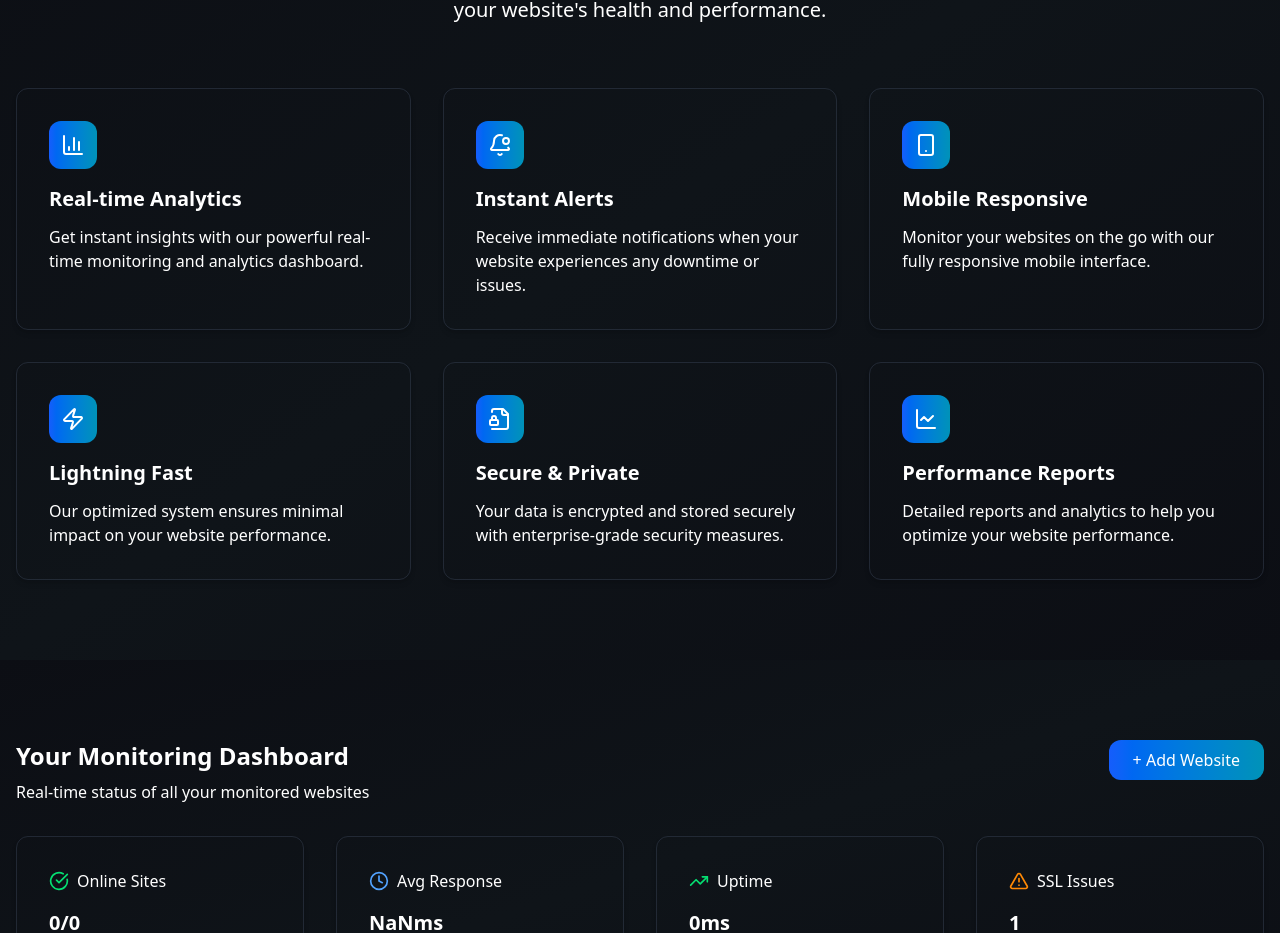
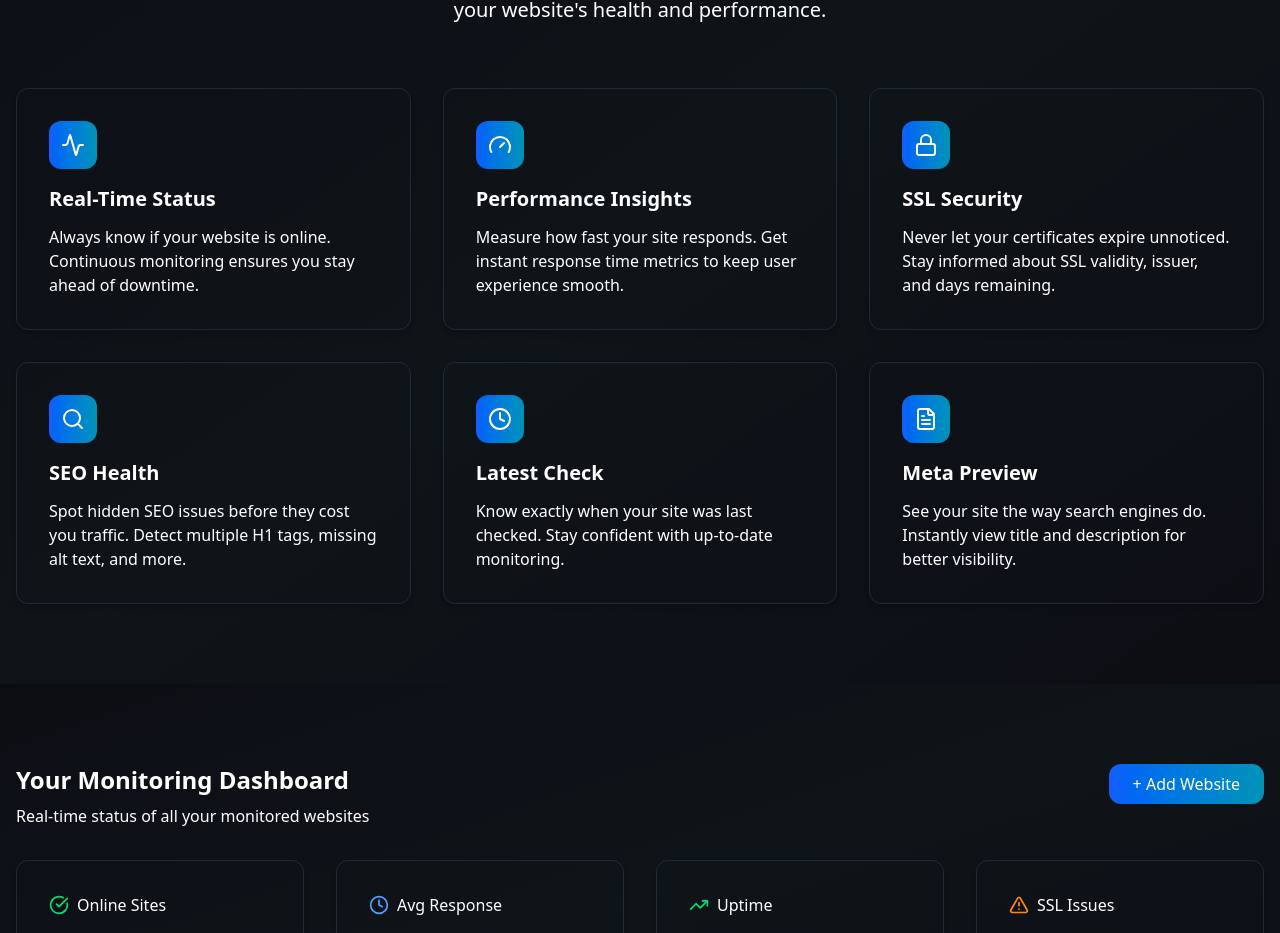
Before and after one commit to Dineshsoni02/WebmonitorV2, a React (Vite) app in the folder frontend/: page / in a window 1280 px wide. Shown: the part 1008-1941 px from the top of the page. Built offline with nearby package versions, Linux system fonts and the light colour scheme.

Commit message:
Feature Section Updated

```diff
--- a/frontend/src/components/BodyComponent.jsx
+++ b/frontend/src/components/BodyComponent.jsx
@@ -1,12 +1,12 @@
 import React, { useEffect, useState } from "react";
 import site_stats from "../assets/site_stats.svg";
 import {
-  ChartColumn,
-  BellDot,
-  Smartphone,
-  Zap,
-  FileLock2,
-  ChartLine,
+  Activity,
+  Gauge,
+  Clock,
+  FileText,
+  Search,
+  Lock,
   CircleCheckBig,
   Clock4,
   TrendingUp,
@@ -254,45 +254,45 @@ const FeaturesSection = () => {
   const features = [
     {
       id: "1",
-      icon: <ChartColumn className="w-6 h-6" />,
-      title: "Real-time Analytics",
+      icon: <Activity className="w-6 h-6" />,
+      title: "Real-Time Status",
       description:
-        "Get instant insights with our powerful real-time monitoring and analytics dashboard.",
+        "Always know if your website is online. Continuous monitoring ensures you stay ahead of downtime.",
     },
     {
       id: "2",
-      icon: <BellDot className="w-6 h-6" />,
-      title: "Instant Alerts",
+      icon: <Gauge className="w-6 h-6" />,
+      title: "Performance Insights",
       description:
-        "Receive immediate notifications when your website experiences any downtime or issues.",
+        "Measure how fast your site responds. Get instant response time metrics to keep user experience smooth.",
     },
     {
       id: "3",
-      icon: <Smartphone className="w-6 h-6" />,
-      title: "Mobile Responsive",
+      icon: <Lock className="w-6 h-6" />,
+      title: "SSL Security",
       description:
-        "Monitor your websites on the go with our fully responsive mobile interface.",
+        "Never let your certificates expire unnoticed. Stay informed about SSL validity, issuer, and days remaining.",
     },
     {
       id: "4",
-      icon: <Zap className="w-6 h-6" />,
-      title: "Lightning Fast",
+      icon: <Search className="w-6 h-6" />,
+      title: "SEO Health",
       description:
-        "Our optimized system ensures minimal impact on your website performance.",
+        "Spot hidden SEO issues before they cost you traffic. Detect multiple H1 tags, missing alt text, and more.",
     },
     {
       id: "5",
-      icon: <FileLock2 className="w-6 h-6" />,
-      title: "Secure & Private",
+      icon: <Clock className="w-6 h-6" />,
+      title: "Latest Check",
       description:
-        "Your data is encrypted and stored securely with enterprise-grade security measures.",
+        "Know exactly when your site was last checked. Stay confident with up-to-date monitoring.",
     },
     {
       id: "6",
-      icon: <ChartLine className="w-6 h-6" />,
-      title: "Performance Reports",
+      icon: <FileText className="w-6 h-6" />,
+      title: "Meta Preview",
       description:
-        "Detailed reports and analytics to help you optimize your website performance.",
+        "See your site the way search engines do. Instantly view title and description for better visibility.",
     },
   ];
 
@@ -414,14 +414,19 @@ const DashboardSection = ({ setShowModal }) => {
               <p className="text-white text-xl font-bold">
                 {websiteList.reduce(
                   (total, website) =>
-                    (total += website?.data?.responseTime.split("ms")[0]),
+                    (total += parseInt(
+                      website?.data?.responseTime.split("ms")[0]
+                    )),
                   0
                 ) / websiteList.length}
                 ms
                 {console.log(
                   websiteList.reduce(
                     (total, website) =>
-                      (total += website?.data?.responseTime.split("ms")[0]),
+                      (total += parseInt(
+                        website?.data?.responseTime.split("ms")[0],
+                        10
+                      )),
                     0
                   ) / websiteList.length
                 )}
--- a/frontend/src/components/WebsiteCard.jsx
+++ b/frontend/src/components/WebsiteCard.jsx
@@ -33,7 +33,7 @@ const WebsiteCard = ({ websiteInfo }) => {
             className={`!w-3 !h-3 rounded-full ${statusColor} animate-pulse `}
           ></div>
           <div className="flex-1/2">
-            <h3 className="text-xl font-bold text-white whitespace-pre-wrap line-clamp-2 mb-1">
+            <h3 className="text-xl font-bold text-white whitespace-pre-wrap line-clamp-1 mb-1">
               {websiteInfo?.seo?.title || websiteInfo?.name}
             </h3>
             <a
```
